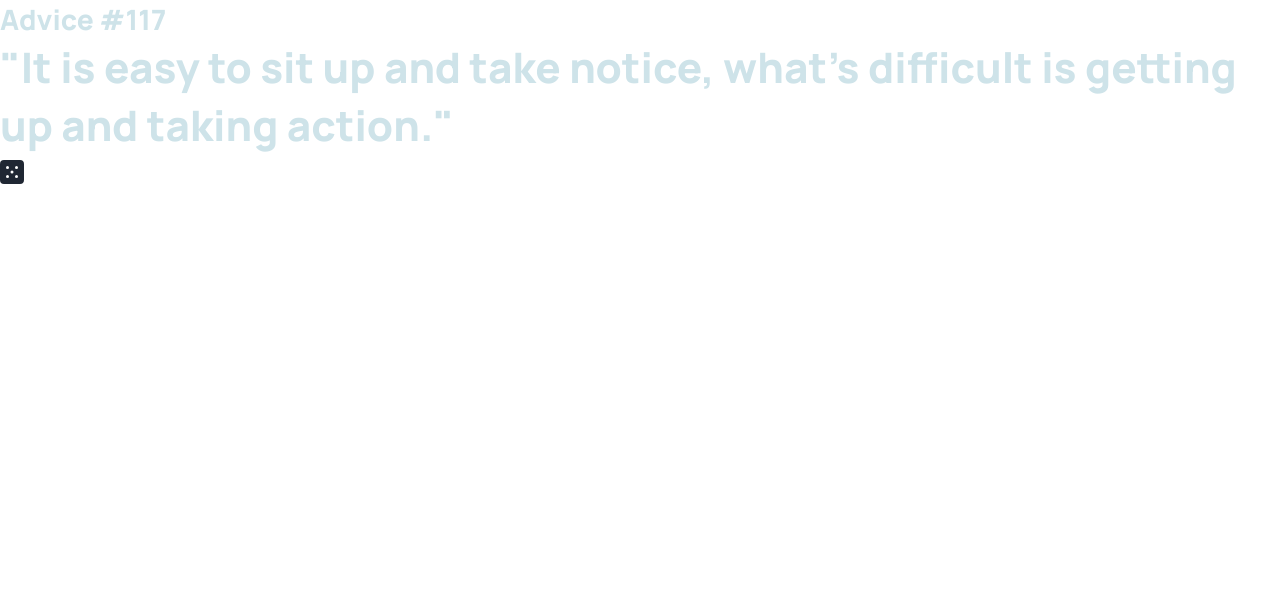
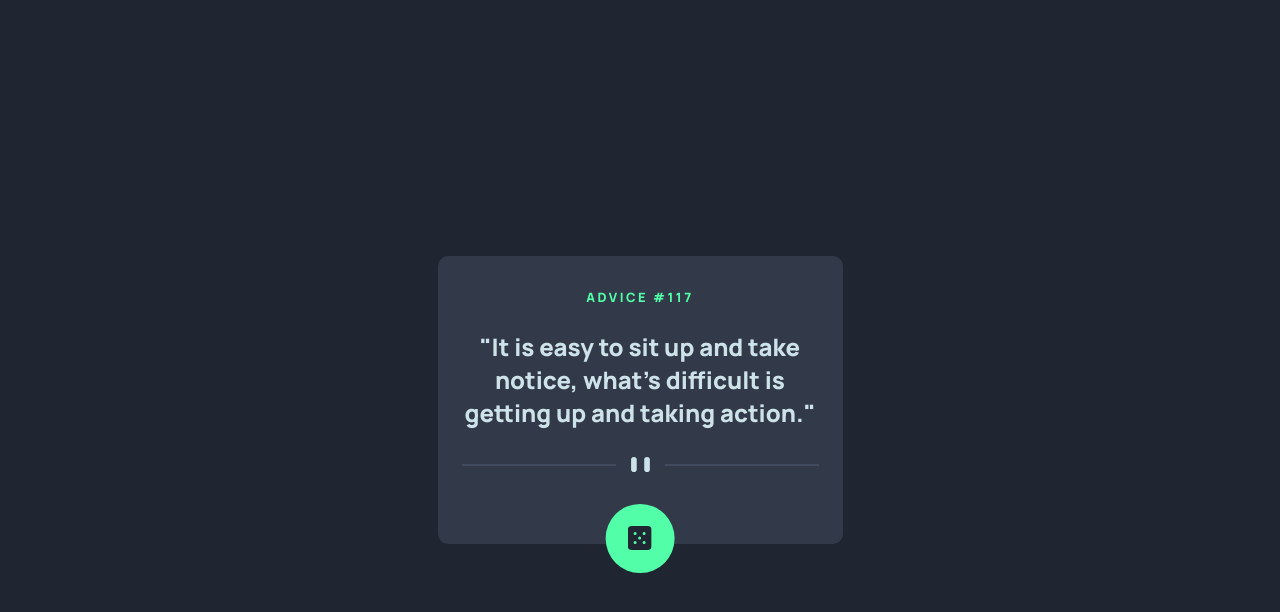
Before and after one commit to Carlos-Marte/advice-generator-app-main, a plain HTML site: page index.html in a window 1280 px wide. Drawn offline with Linux system fonts and the light colour scheme.

Commit message:
Agregando CSS

```diff
--- a/css/style.css
+++ b/css/style.css
@@ -16,7 +16,96 @@
 
 body {
     font-family: 'Manrope', sans-serif;
-    font-size: 28px;
     font-weight: 800;
     color: var(--light-cyan);
+    background: var(--dark-blue);
 }
+
+/* Main */
+.main {
+    min-width: 320px;
+    min-height: 100vh;
+    overflow: hidden;
+    display: grid;
+    grid-auto-flow: row;
+    grid-auto-rows: max-content;
+    place-content: center;
+}
+
+/* Advice */
+.advice {
+    width: 90%;
+    max-width: 450px;
+    margin: 0 auto;
+    padding: 2em 1.5em;
+    border-radius: 10px;
+    background: var(--dark-grayish-blue);
+    text-align: center;
+    position: relative;
+
+    display: grid;
+    grid-auto-flow: row;
+    grid-auto-rows: max-content;
+    row-gap: 1em;
+}
+
+.advice__p {
+    font-size: .8em;
+    text-transform: uppercase;
+    letter-spacing: 2.5px;
+}
+
+.advice__p--id {
+    color: var(--neon-green);
+}
+
+.advice__h2 {
+    margin: 1em 0 .5em 0;
+    overflow-wrap: break-word;
+}
+
+.advice__separator {
+    width: 100%;
+    height: 15px;
+    margin-bottom: 2.5em;
+    background: url(/images/pattern-divider-mobile.svg) center / cover no-repeat;
+}
+
+.advice__dice {
+    display: inline-block;
+    width: max-content;
+    padding: 1.4em;
+    background: var(--neon-green);
+    border-radius: 50%;
+    display: flex;
+    align-items: center;
+    position: absolute;
+    bottom: -10%;
+    left: 50%;
+    transform: translate(-50%, 0);
+    cursor: pointer;
+    transition: box-shadow .2s ease;
+}
+
+.advice__dice:hover {
+    box-shadow: 0 0 25px 5px var(--neon-green);
+}
+
+.advice__dice:active {
+    box-shadow: unset;
+}
+
+.advice__dice-img {
+    width: 100%;
+    aspect-ratio: 1/1;
+}
+
+@media only screen and (min-width: 768px) {
+
+    .advice__separator {
+        width: 100%;
+        height: 15px;
+        margin-bottom: 2.5em;
+        background: url(/images/pattern-divider-desktop.svg) center / cover no-repeat;
+    }
+}
```
